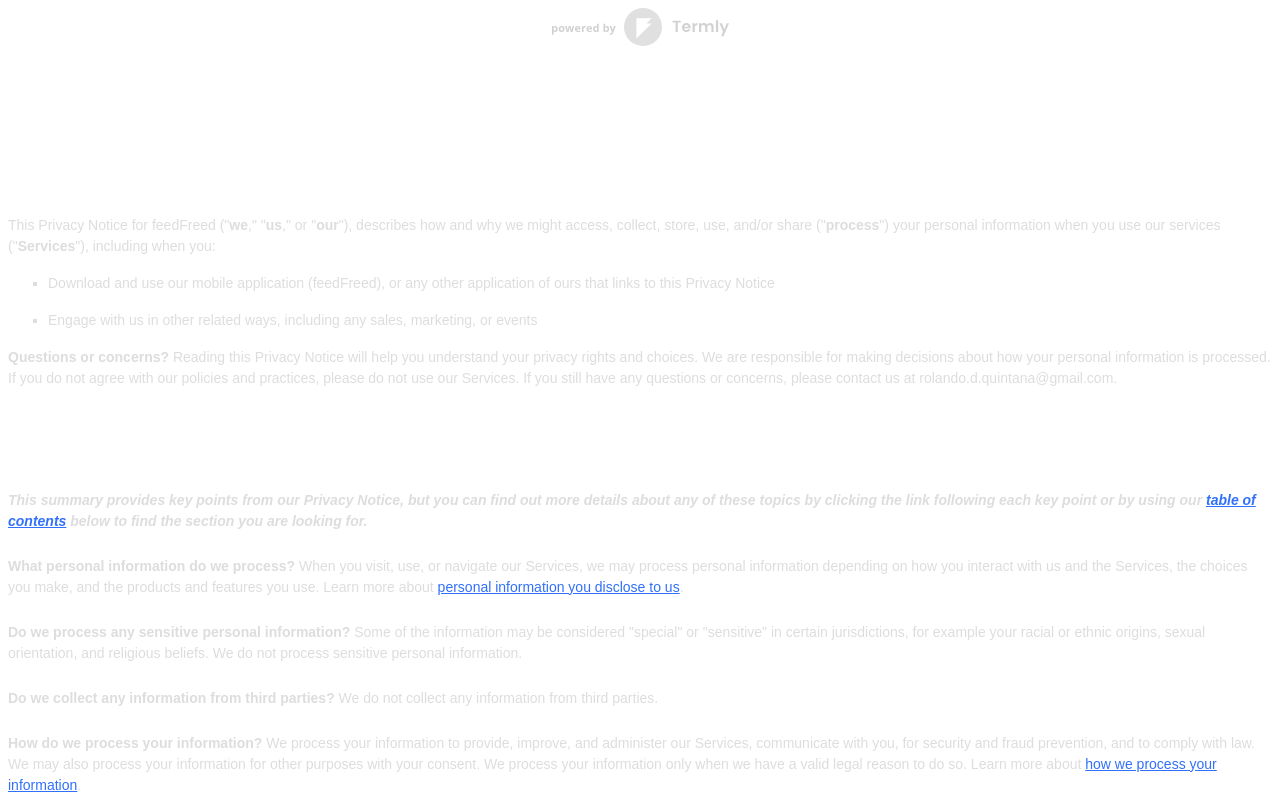
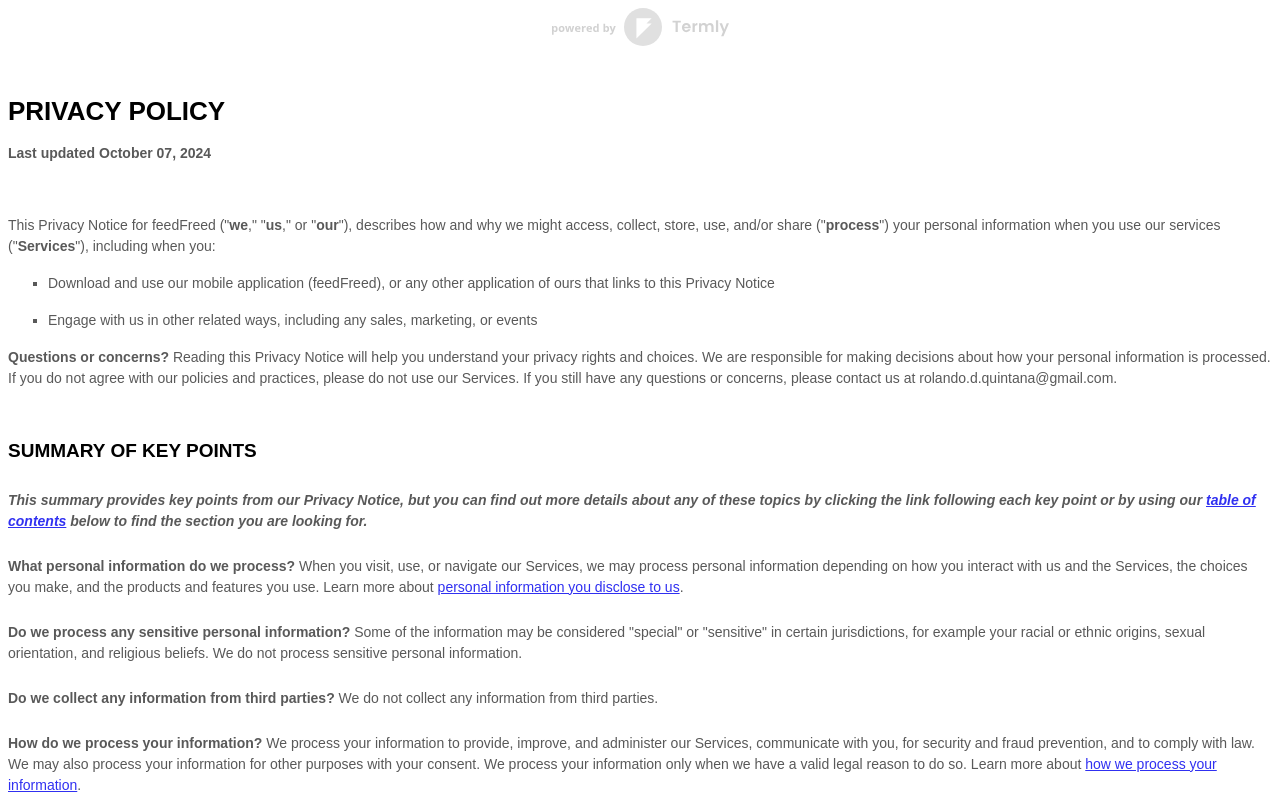
Before and after one commit to RolandoQuintana/feedfreed_pages, a plain HTML site: page index.html in a window 1280 px wide. Shown: the top 800 px of the page. Drawn offline with Linux system fonts and the light colour scheme.

Commit message:
Update index.html

```diff
--- a/index.html
+++ b/index.html
@@ -5,30 +5,30 @@
 [data-custom-class='title'], [data-custom-class='title'] * {
           font-family: Arial !important;
 font-size: 26px !important;
-color: #FFFFFFFF !important;
+color: #000000 !important;
         }
 [data-custom-class='subtitle'], [data-custom-class='subtitle'] * {
           font-family: Arial !important;
-color: #FFFFFFFF !important;
+color: #595959 !important;
 font-size: 14px !important;
         }
 [data-custom-class='heading_1'], [data-custom-class='heading_1'] * {
           font-family: Arial !important;
 font-size: 19px !important;
-color: #ffffff !important;
+color: #000000 !important;
         }
 [data-custom-class='heading_2'], [data-custom-class='heading_2'] * {
           font-family: Arial !important;
 font-size: 17px !important;
-color: #FFFFFFFF !important;
+color: #000000 !important;
         }
 [data-custom-class='body_text'], [data-custom-class='body_text'] * {
-          color: rgb(221, 221, 221) !important;
+          color: #595959 !important;
 font-size: 14px !important;
 font-family: Arial !important;
         }
 [data-custom-class='link'], [data-custom-class='link'] * {
-          color: rgb(48, 112, 250) !important;
+          color: #3030F1 !important;
 font-size: 14px !important;
 font-family: Arial !important;
 word-break: break-word !important;
```
